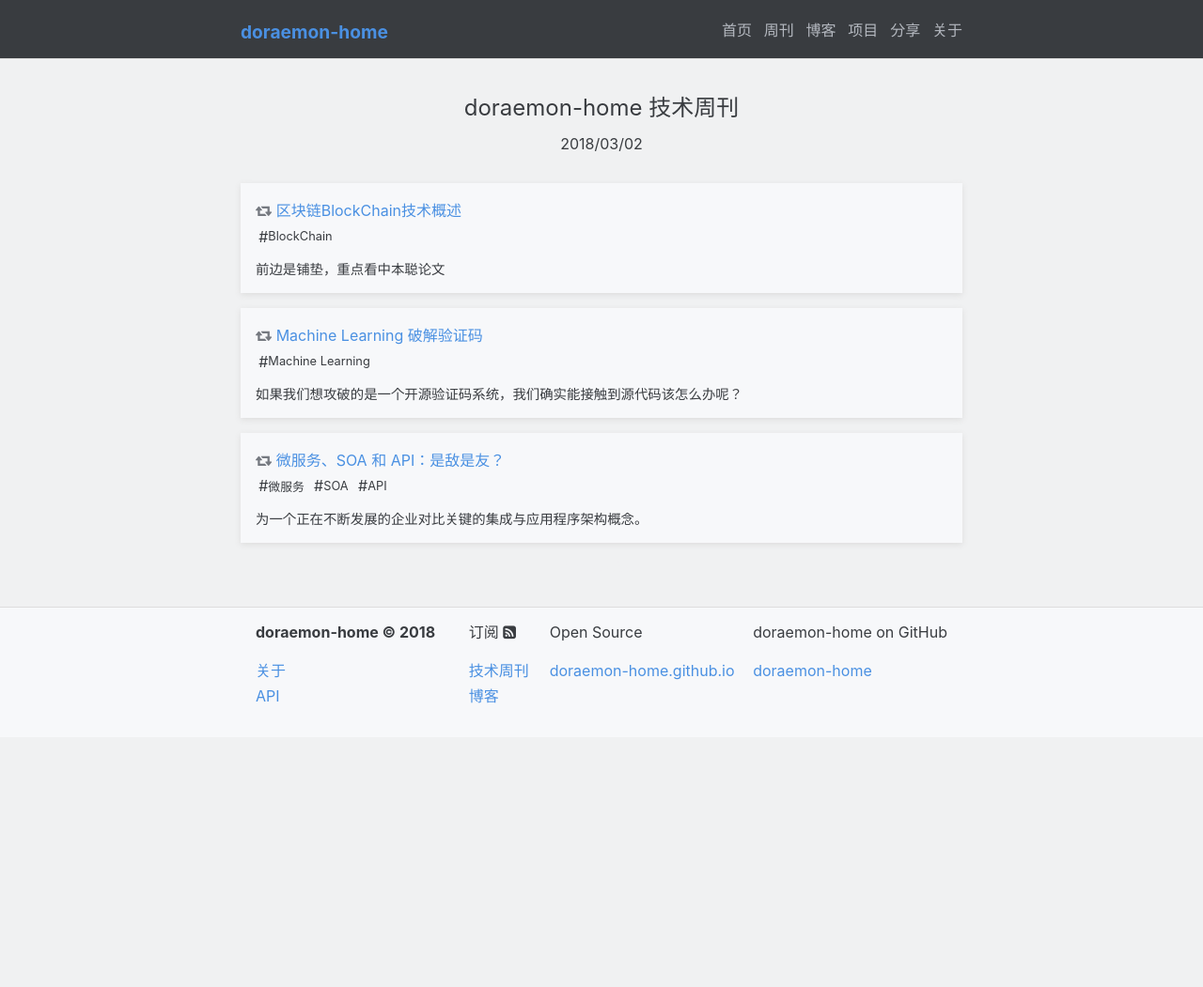
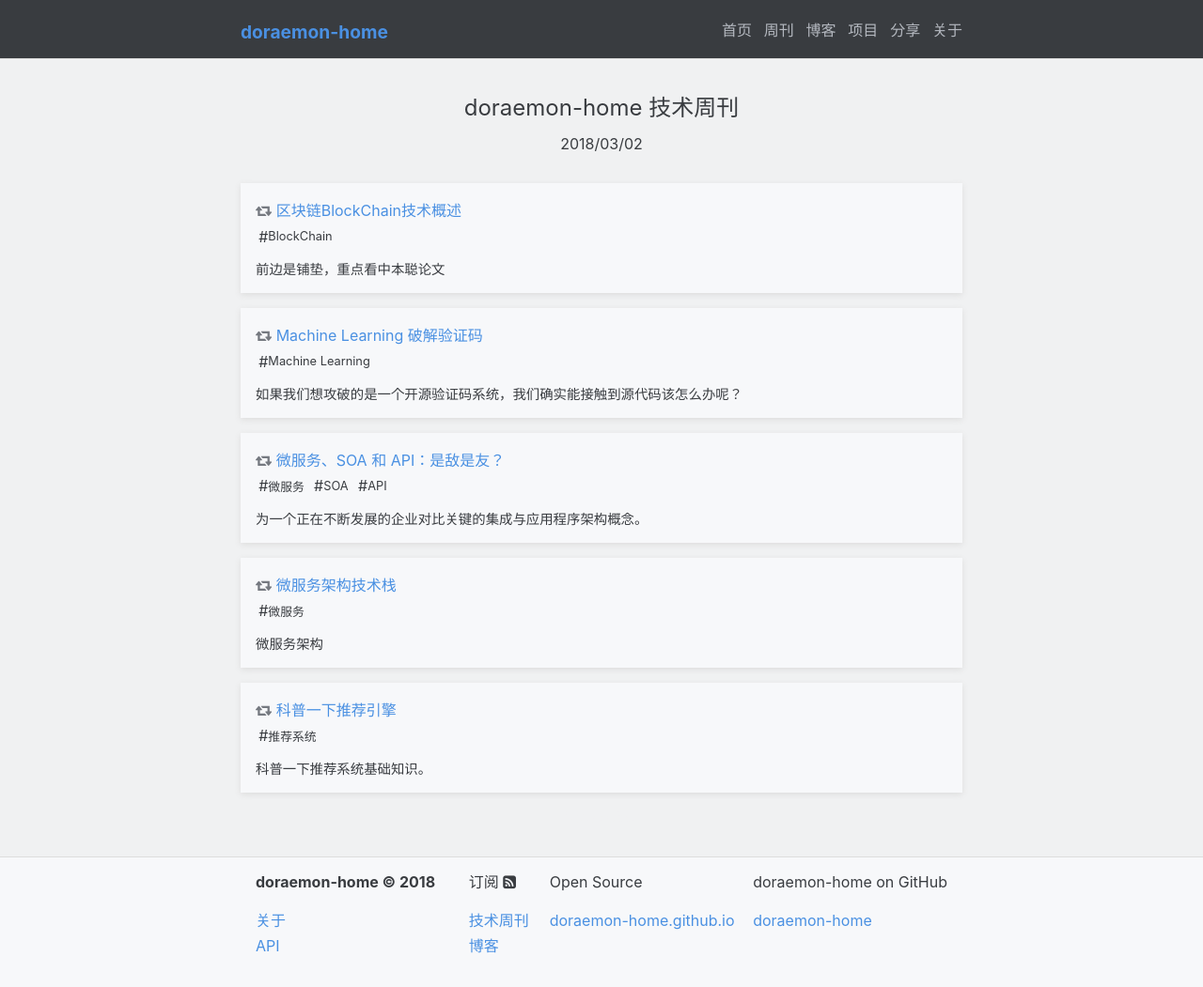
Before and after one commit to doraemon-home/doraemon-home.github.io, a Jekyll site: the page built from _weekly/2018-03-02-weekly.md, in a window 1280 px wide. Shown: the whole page at 94% size. Built offline with Jekyll 4.4.1, drawn with Linux system fonts in a browser that asks for light colours; before the commit the page ends 900 px from its top, so only the background shows below that.

Commit message:
2018-03-1th

```diff
--- a/_weekly/2018-03-02-weekly.md
+++ b/_weekly/2018-03-02-weekly.md
@@ -17,4 +17,16 @@ articles:
     comment:  "为一个正在不断发展的企业对比关键的集成与应用程序架构概念。"
     referrer: "leunggeorge"
     tags:    ["微服务", "SOA", "API"]
+
+  - title:    "微服务架构技术栈"
+    link:     "https://www.toutiao.com/a6517804252369256967/?tt_from=weixin&utm_campaign=client_share&timestamp=1520037178&app=news_article&utm_source=weixin&iid=26062829468&utm_medium=toutiao_ios&wxshare_count=1"
+    comment:  "微服务架构"
+    referrer: "leunggeorge"
+    tags:    ["微服务"]
+
+  - title:    "科普一下推荐引擎"
+    link:     "https://www.toutiao.com/a6509318559464686084/?tt_from=weixin&utm_campaign=client_share&timestamp=1520037255&app=news_article&utm_source=weixin&iid=26062829468&utm_medium=toutiao_ios&wxshare_count=1"
+    comment:  "科普一下推荐系统基础知识。"
+    referrer: "leunggeorge"
+    tags:    ["推荐系统"]
 ---
```
